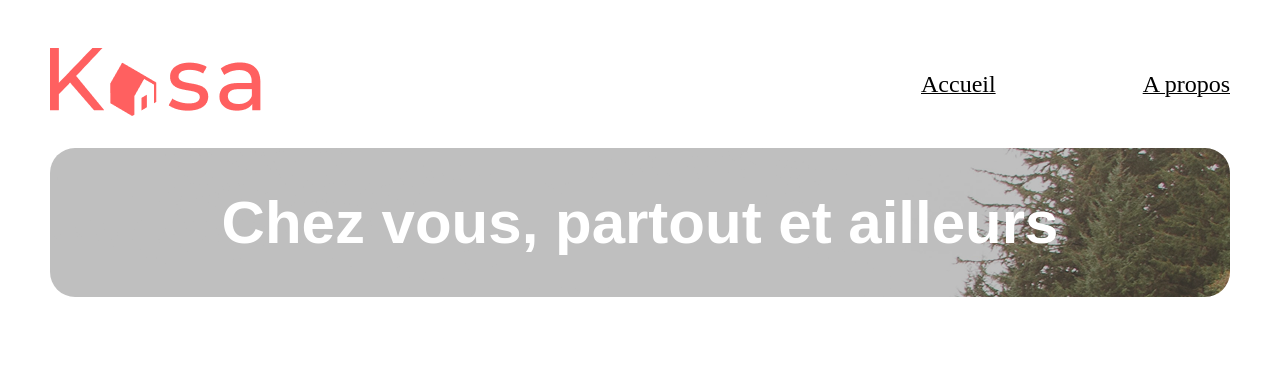
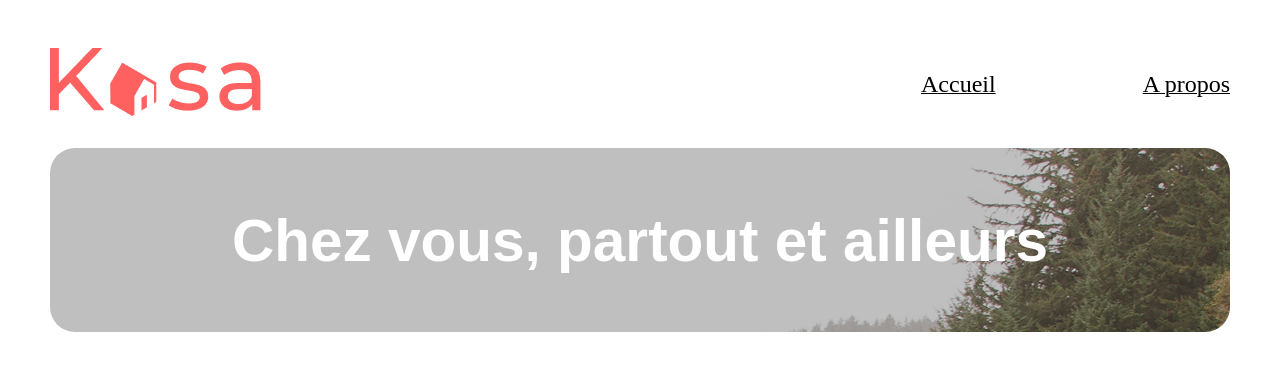
Before and after one commit to Adonis-26/Projet-7, a React (Vite) app: page / in a window 1280 px wide. Shown: the top 370 px of the page. Built offline with nearby package versions, Linux system fonts and the light colour scheme; a web font is replaced by a local one.

Commit message:
banner ajustement

```diff
--- a/src/App.css
+++ b/src/App.css
@@ -1,4 +1,5 @@
 body{
+    max-width: 1440px;
     padding: 30px;
     margin: 20px;
     font-family: "Montserrat", sans-serif;
--- a/src/Components/Banner/Banner.jsx
+++ b/src/Components/Banner/Banner.jsx
@@ -3,7 +3,7 @@ import './Banner.scss';
 function Banner() {
   return <div className='banner'>
 
-    <h1>Chez vous, partout et ailleurs</h1>
+    <h3>Chez vous, partout et ailleurs</h3>
   </div>
 
 }
--- a/src/Components/Banner/banner.scss
+++ b/src/Components/Banner/banner.scss
@@ -1,6 +1,6 @@
 .banner {
    position: relative;
-   max-width: 100vw;
+   max-width: 130vw;
    max-height: 223px;
    margin-top: 30px;
    background-image: url("/public/img/img_banner.png");
@@ -8,17 +8,17 @@
    display: grid;
    place-items: center;
    font-weight: 500;
-   font-size: 30px;
+   font-size: 50px;
    color: white;
 }
 .banner::before{
    position: absolute;
    content: "";
-   inset: 0; /*c'est la même chose que top, left, bottom des position absolu*/
+   inset: 0; /*c'est la même chose que top, left, bottom des position absolute*/
   background-color: rgba(0,.0,.0, 0.5);
   border-radius: 25px;
   opacity: 0.5;
 }
-h1{
+h3{
    position: relative;
 }
```
